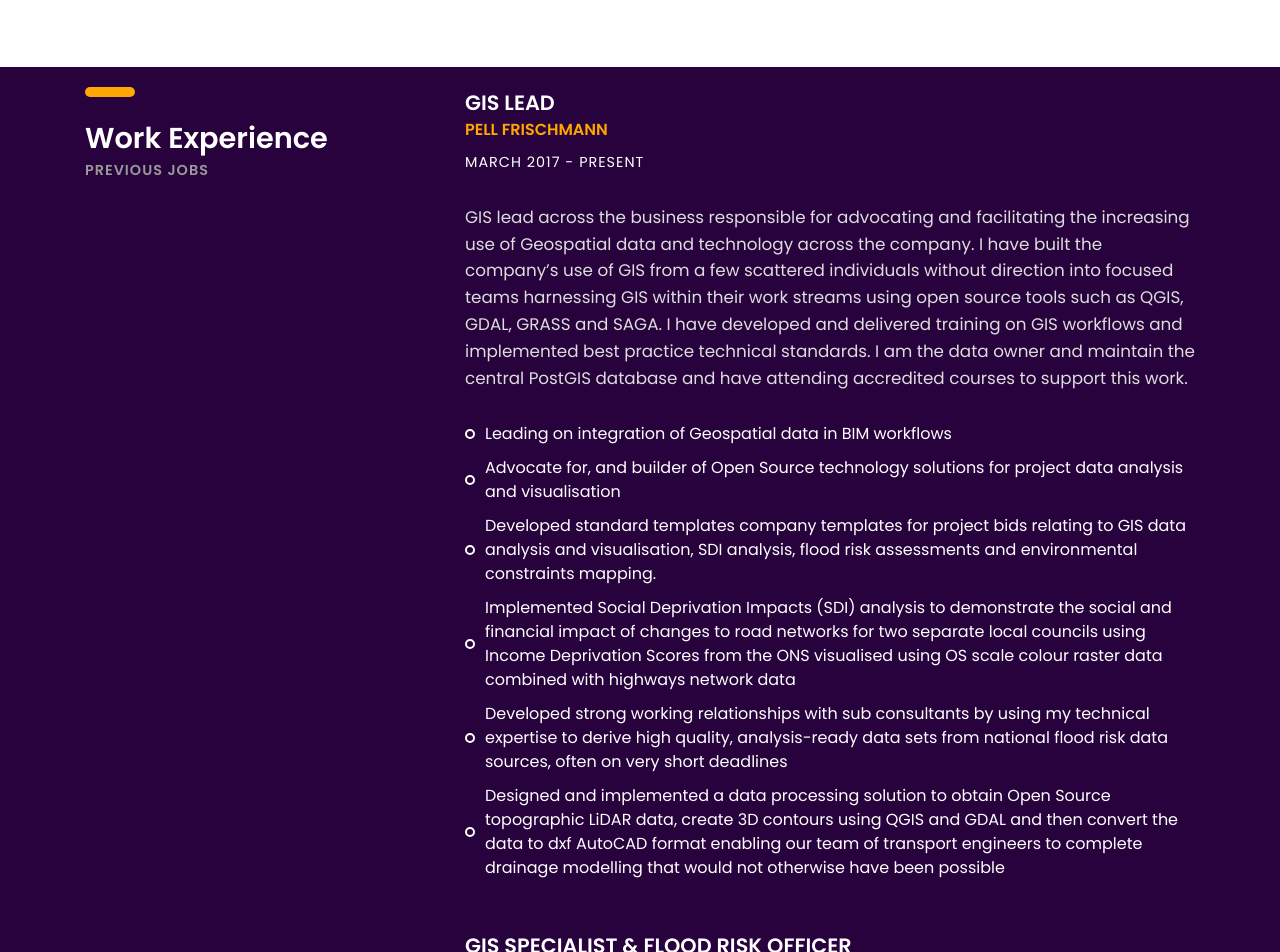
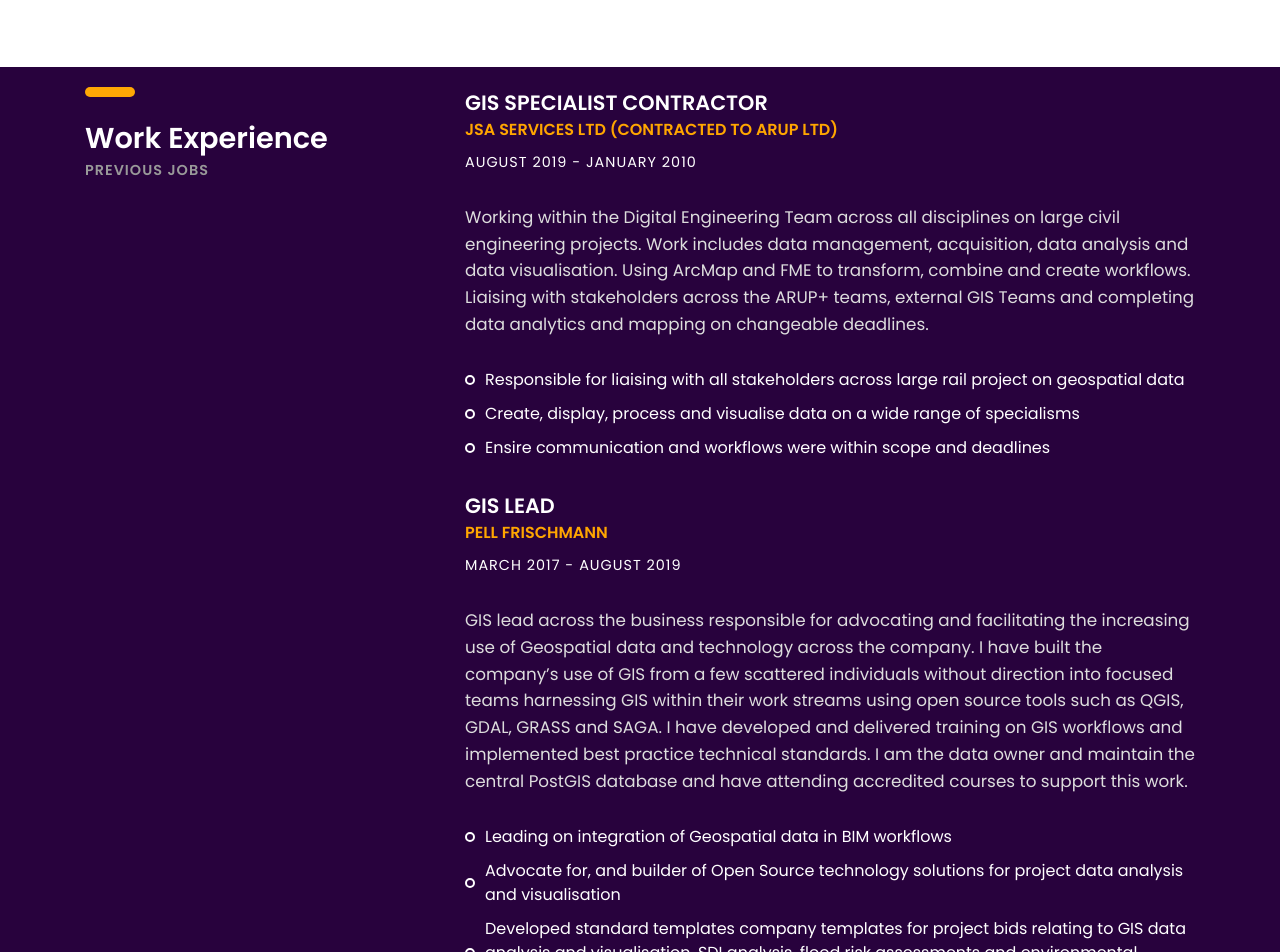
Before and after one commit to clairebirnie/clairebirnie.github.io, a plain HTML site: page index.html in a window 1280 px wide. Shown: the part 3338-4290 px from the top of the page. Drawn offline with Linux system fonts and the light colour scheme; files whose address does not match are found by name.

Commit message:
Add files via upload

```diff
--- a/index.html
+++ b/index.html
@@ -280,11 +280,28 @@
 					</div>
 				</div><!-- col-sm-4 -->
 				<div class="col-sm-8">
+						<div class="experience margin-b-50">
+						<h4><b>GIS SPECIALIST CONTRACTOR</b></h4>
+						<h5 class="font-yellow"><b>JSA SERVICES LTD (CONTRACTED TO ARUP LTD)</b></h5>
+						<h6 class="margin-t-10">AUGUST 2019 - JANUARY 2010</h6>
+						<p class="font-semi-white margin-tb-30">Working within the Digital Engineering Team across all disciplines on large civil engineering projects.
+						Work includes data management, acquisition, data analysis and data visualisation. Using ArcMap and FME to transform, combine and create workflows.
+						Liaising with stakeholders across the ARUP+ teams, external GIS Teams and completing data analytics and mapping on changeable deadlines. </p>
+						<ul class="list margin-b-30">
+							<li>Responsible for liaising with all stakeholders across large rail project on geospatial data</li>
+							<li>Create, display, process and visualise data on a wide range of specialisms</li>
+							<li>Ensire communication and workflows were within scope and deadlines</li>
+
+							<!--<li>XXXXX</li>
+							<li>XXXXX</li>
+							<li>XXXXX</li>
+							<li>XXXXX</li> -->
+						</ul>
 
 					<div class="experience margin-b-50">
 						<h4><b>GIS LEAD</b></h4>
 						<h5 class="font-yellow"><b>PELL FRISCHMANN</b></h5>
-						<h6 class="margin-t-10">MARCH 2017 - PRESENT</h6>
+						<h6 class="margin-t-10">MARCH 2017 - AUGUST 2019</h6>
 						<p class="font-semi-white margin-tb-30">GIS lead across the business responsible for advocating
 						and facilitating the increasing use of Geospatial data and technology across the company.
 						I have built the company’s use of GIS from a few scattered individuals without direction into focused teams
```
